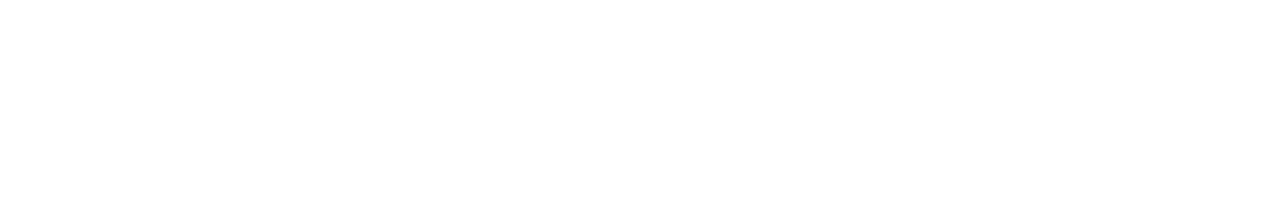
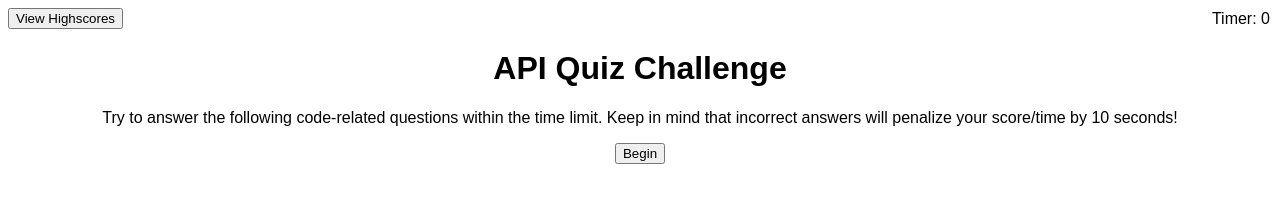
Before and after one commit to DelgaMatt/JavaScript-Timed-Quiz, a plain HTML site: page index.html in a window 1280 px wide. Drawn offline with Linux system fonts and the light colour scheme.

Commit message:
added basic styling and content to html

```diff
--- a/index.html
+++ b/index.html
@@ -4,9 +4,25 @@
     <meta charset="UTF-8">
     <meta http-equiv="X-UA-Compatible" content="IE=edge">
     <meta name="viewport" content="width=device-width, initial-scale=1.0">
-    <title>Document</title>
+    <link rel="stylesheet" href="style.css">
+    <title>API Quiz</title>
 </head>
+
+<header>
+    <button><a>View Highscores</a></button>
+    <div class="timer">Timer:
+        <span id="timer">0</span>
+    </div>
+</header>
+
 <body>
+    <div class="home">
+        <h1>API Quiz Challenge</h1>
+        <p>Try to answer the following code-related questions within the time limit. Keep in mind that incorrect answers will penalize your score/time by 10 seconds!</p>
+        <button>Begin</button>
+    </div>
 
+
+<script src="./script.js"></script>
 </body>
 </html>
--- a/style.css
+++ b/style.css
@@ -0,0 +1,17 @@
+* {
+    font-family: Arial, Helvetica, sans-serif;
+}
+
+.timer {
+    position: absolute;
+    top: 10px;
+    right: 10px;
+}
+
+.home {
+    text-align: center;
+}
+
+body{
+
+}
```
